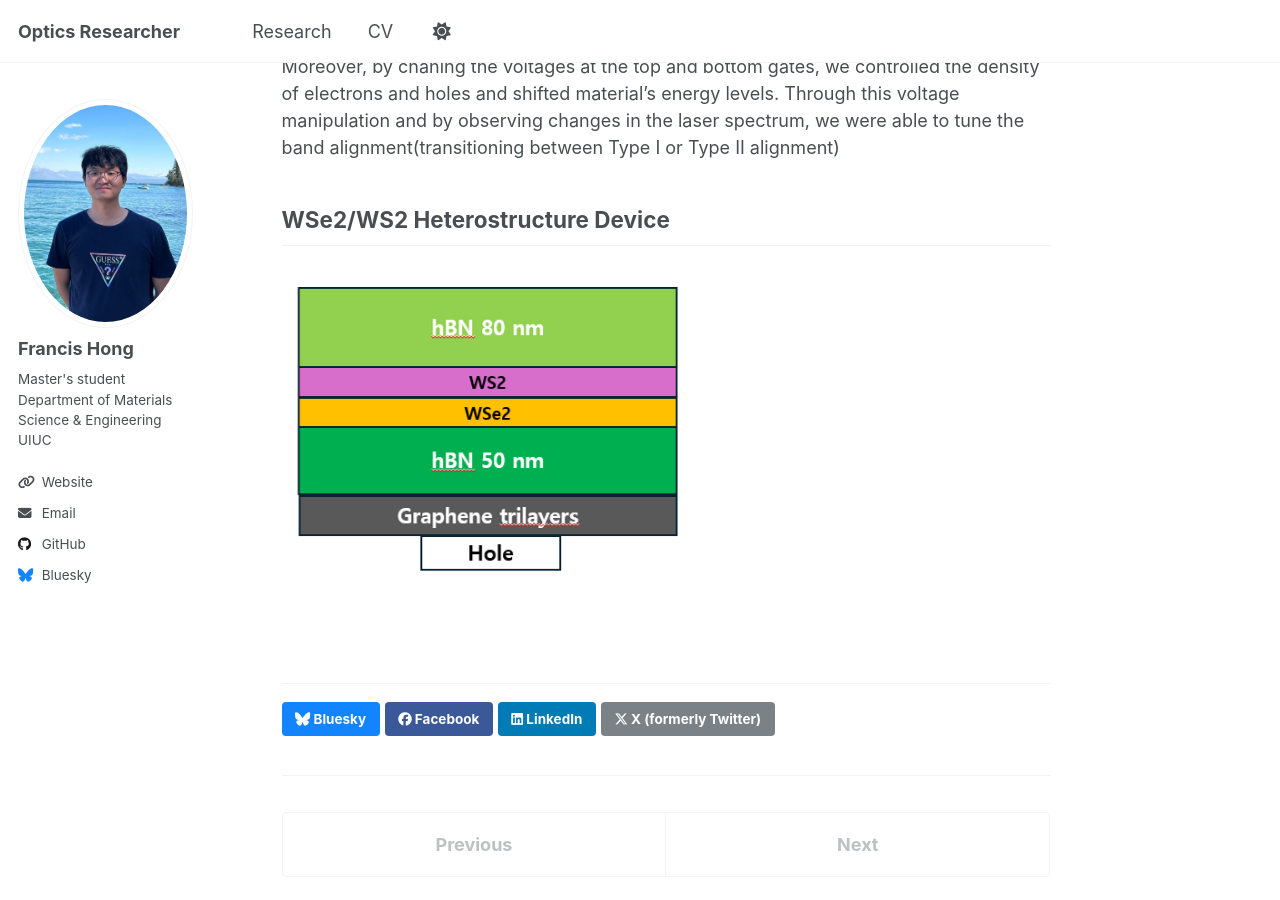
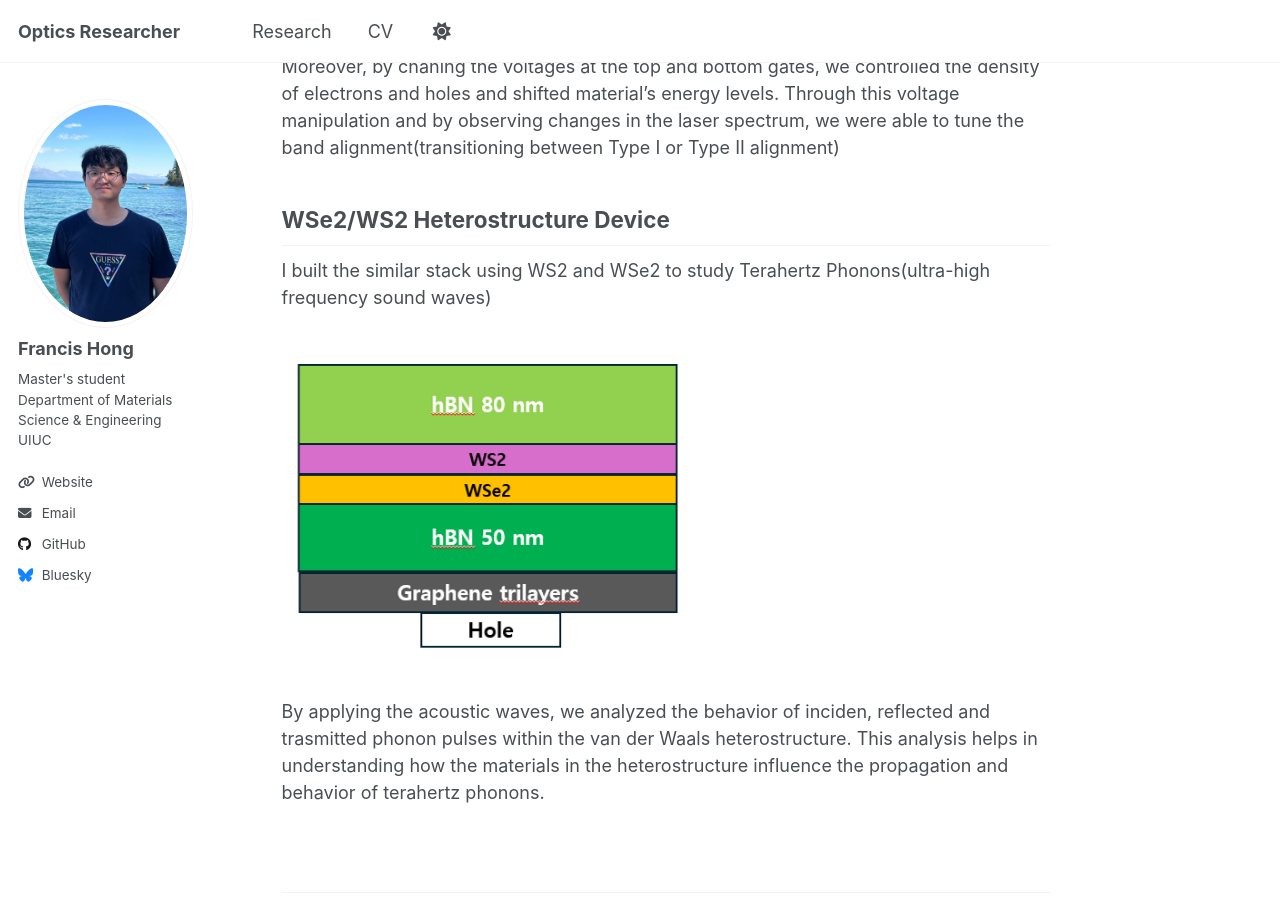
Before and after one commit to Fhong10/flhong03.github-io, a Jekyll site: the page built from _publications/semiconductor-physics.md, in a window 1280 px wide and 900 px high, scrolled down 1086 px. Built offline with Jekyll 4.4.1, drawn with Linux system fonts in a browser that asks for light colours; a script that is not in the unit is left out.

Commit message:
Update semiconductor-physics.md

```diff
--- a/_publications/semiconductor-physics.md
+++ b/_publications/semiconductor-physics.md
@@ -27,6 +27,10 @@ Moreover, by chaning the voltages at the top and bottom gates, we controlled the
 
 ## WSe2/WS2 Heterostructure Device
 
+I built the similar stack using WS2 and WSe2 to study Terahertz Phonons(ultra-high frequency sound waves)
+
 <img src="{{ '/images/Wdevice.png' | relative_url }}"
      alt="Wdevice"
      style="max-width: 420px; width: 100%; height: auto; display: block; margin: 0 0 12px 0;">
+
+By applying the acoustic waves, we analyzed the behavior of inciden, reflected and trasmitted phonon pulses within the van der Waals heterostructure. This analysis helps in understanding how the materials in the heterostructure influence the propagation and behavior of terahertz phonons.
```
